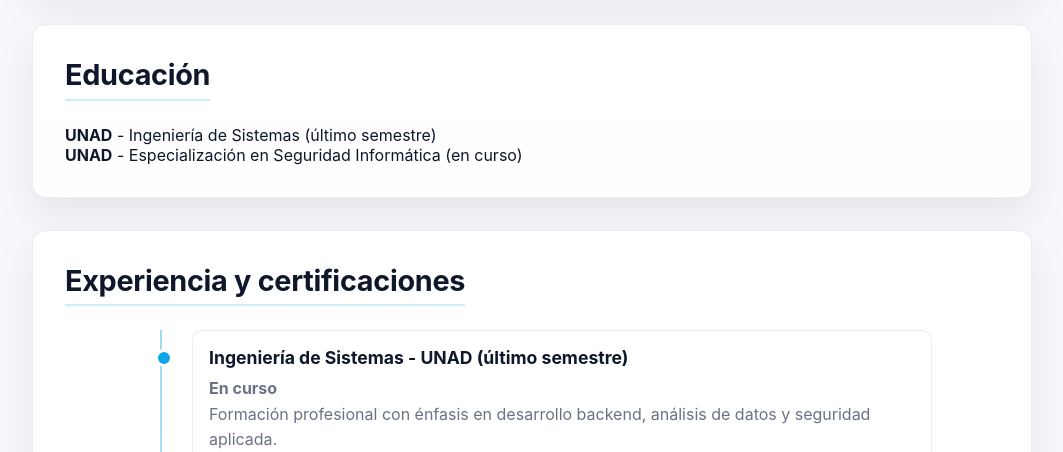
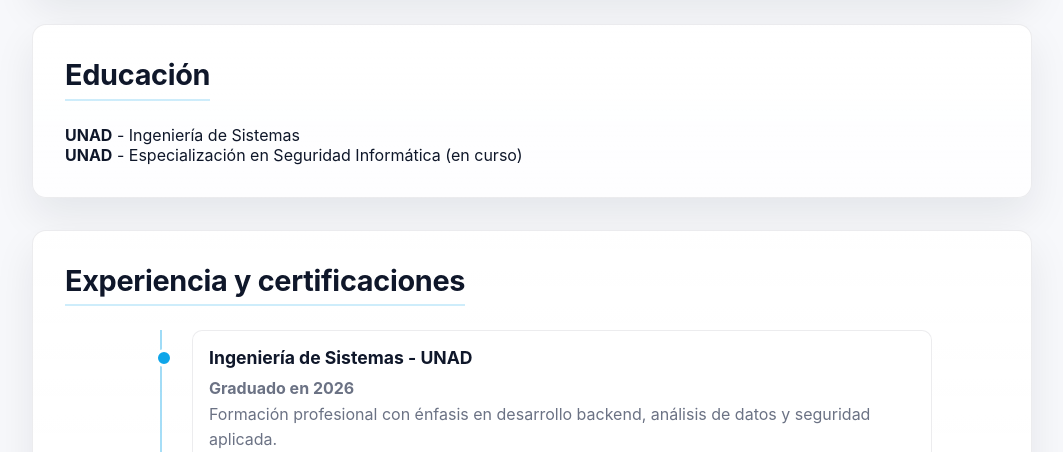
Before and after one commit to alexis2487/Blacktechsec_Page, a plain HTML site: page index.html in a window 1280 px wide. Shown: the part 1220-1672 px from the top of the page, without its empty margins (108-1171 px from the left). Drawn offline with nearby package versions, Linux system fonts and the light colour scheme.

Commit message:
Update systems engineering status to graduated in 2026

```diff
--- a/index.html
+++ b/index.html
@@ -131,7 +131,7 @@
 
     <section class="education" id="education">
         <h2>Educación</h2>
-        <p><strong>UNAD</strong> - Ingeniería de Sistemas (último semestre)</p>
+        <p><strong>UNAD</strong> - Ingeniería de Sistemas</p>
         <p><strong>UNAD</strong> - Especialización en Seguridad Informática (en curso)</p>
     </section>
 
@@ -139,8 +139,8 @@
         <h2>Experiencia y certificaciones</h2>
         <div class="timeline">
             <div class="timeline-item">
-                <h3>Ingeniería de Sistemas - UNAD (último semestre)</h3>
-                <p class="timeline-date">En curso</p>
+                <h3>Ingeniería de Sistemas - UNAD</h3>
+                <p class="timeline-date">Graduado en 2026</p>
                 <p>Formación profesional con énfasis en desarrollo backend, análisis de datos y seguridad aplicada.</p>
             </div>
             <div class="timeline-item">
```
